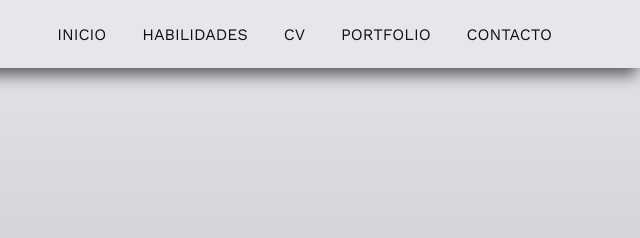
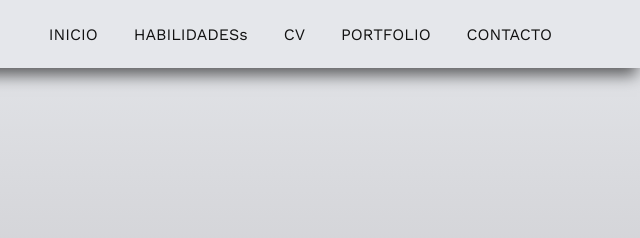
Before and after one commit to Eduardo-77m/practicas, a plain HTML site: page portafolio/index.html in a window 1280 px wide. Shown: the top 238 px of the page, 640-1280 px from the left. Drawn offline with nearby package versions, Linux system fonts and the light colour scheme.

Commit message:
segungo commit

```diff
--- a/portafolio/index.html
+++ b/portafolio/index.html
@@ -21,7 +21,7 @@
 
                         <ul>
                             <li><a href="#inicio" onclick="seleccionar()" >INICIO</a></li>
-                            <li><a href="#skills" onclick="seleccionar()">HABILIDADES</a></li>
+                            <li><a href="#skills" onclick="seleccionar()">HABILIDADESs</a></li>
                             <li><a href="#curriculum" onclick="seleccionar()">CV</a></li>
                             <li><a href="#portfolio" onclick="seleccionar()">PORTFOLIO</a></li>
                             <li><a href="#contacto" onclick="seleccionar()">CONTACTO</a></li>
```
